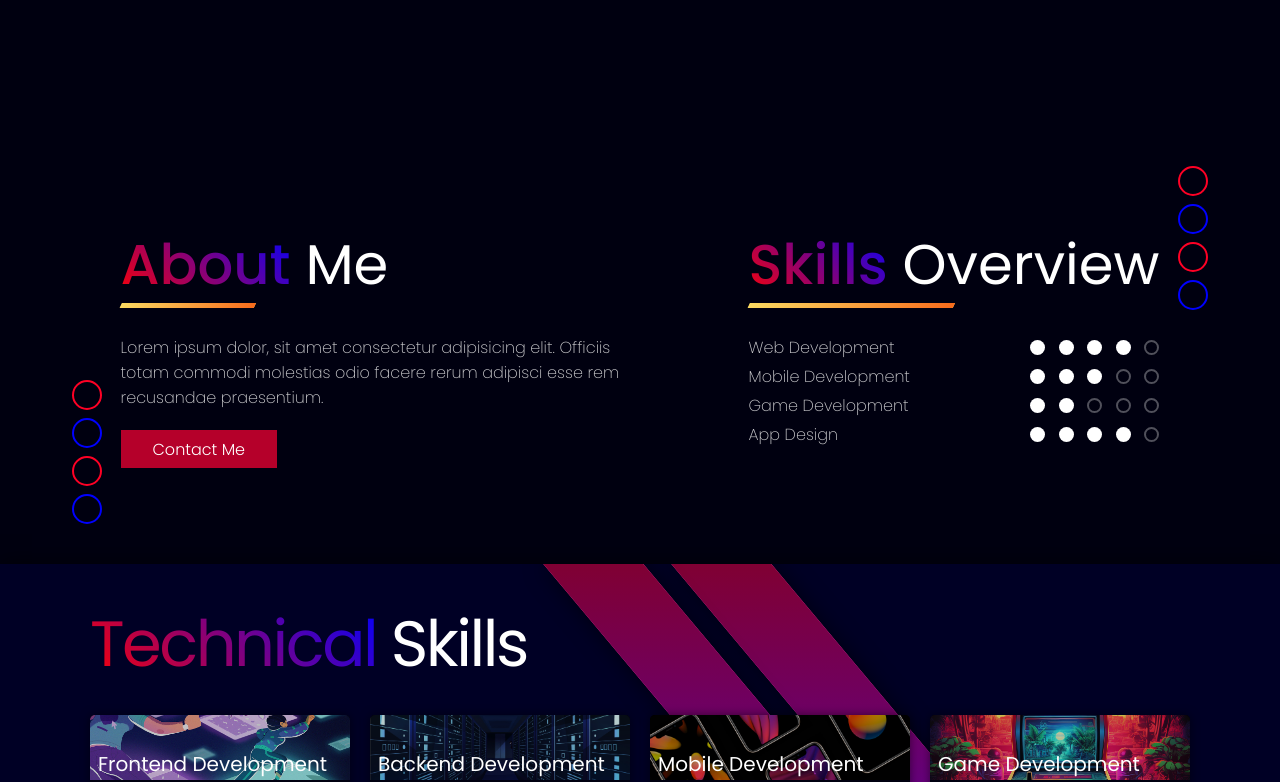
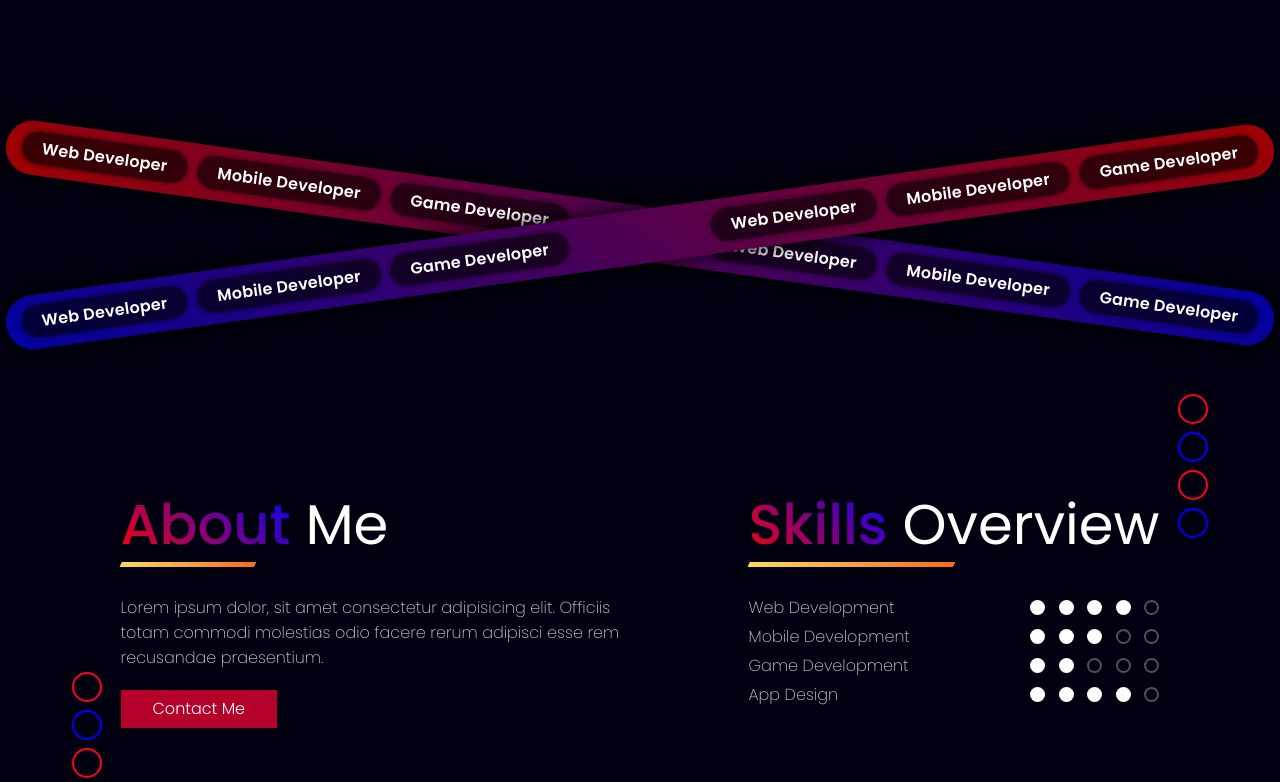
Before and after one commit to RyxnDmello/RyxnPortfolio, a React (Vite) app: page / in a window 1280 px wide. Shown: the part 621-1403 px from the top of the page. Built offline with nearby package versions, Linux system fonts and the light colour scheme.

Commit message:
Added Strips

```diff
--- a/public/Cursor.js
+++ b/public/Cursor.js
@@ -1,6 +1,6 @@
 const mouseCursor = document.getElementById("cursor");
 
-const clickables = ["projects-project", "skills-domain"];
+const hoverables = ["projects-project", "skills-domain"];
 
 const mouseHover = (event, options, animationClass) => {
   for (const i in event.target.classList) {
@@ -13,7 +13,6 @@ const mouseHover = (event, options, animationClass) => {
     }
   }
 
-  console.log(false);
   mouseCursor.classList.remove(animationClass);
 };
 
@@ -28,5 +27,5 @@ window.addEventListener("mouseup", () => {
 window.addEventListener("mousemove", (event) => {
   mouseCursor.style.translate = `${event.pageX}px ${event.pageY}px`;
 
-  mouseHover(event, clickables, "clickable");
+  mouseHover(event, hoverables, "hoverable");
 });
--- a/src/App.css
+++ b/src/App.css
@@ -18,6 +18,7 @@
 
 body {
   background-color: #000010;
+  overflow-x: hidden;
   position: relative;
   z-index: -1;
 }
--- a/src/App.tsx
+++ b/src/App.tsx
@@ -1,15 +1,21 @@
 import Script from "./components/Common/Script";
+
+import Strip from "./components/decorations/Strip";
+
+import Cursor from "./components/Common/Cursor";
 
 import Header from "./components/Header";
 import About from "./components/About";
 import Skills from "./components/Skills";
 import Projects from "./components/Projects";
-import Cursor from "./components/Common/Cursor";
 
 export default function App() {
   return (
     <>
       <Header />
+
+      <Strip />
+      <Strip />
 
       <main>
         <About />
--- /dev/null
+++ b/src/components/decorations/Strip.tsx
@@ -0,0 +1,17 @@
+import { IDecoration } from "../../interfaces/Decoration";
+
+export default function Strip({ count = 2 }: IDecoration) {
+  return (
+    <div className="strip">
+      {Array.from({ length: count }, (_, i) => {
+        return (
+          <div key={i} className="strip-label-group">
+            <h4 className="strip-label">Web Developer</h4>
+            <h4 className="strip-label">Mobile Developer</h4>
+            <h4 className="strip-label">Game Developer</h4>
+          </div>
+        );
+      })}
+    </div>
+  );
+}
--- a/src/css/common.css
+++ b/src/css/common.css
@@ -15,7 +15,7 @@
   top: -10px;
 }
 
-#cursor.clickable {
+#cursor.hoverable {
   border-radius: 2.5px;
   rotate: 45deg;
 }
--- a/src/css/decorations.css
+++ b/src/css/decorations.css
@@ -16,6 +16,77 @@
 
 .row {
   grid-auto-flow: column;
+}
+
+/*------------------------------------*/
+/*-------------- STRIPS --------------*/
+/*------------------------------------*/
+
+.strip {
+  justify-content: space-between;
+  box-shadow: 0 0 20px #000;
+  grid-auto-flow: column;
+  padding: 0.65rem 1rem;
+  border-radius: 40px;
+  align-items: center;
+  position: relative;
+  display: grid;
+  gap: 1rem;
+}
+
+.strip:nth-of-type(1) {
+  background-color: #ffffff15;
+  margin-top: 5rem;
+  rotate: 8deg;
+}
+
+.strip:nth-of-type(2) {
+  background-color: #ffffff15;
+  margin-bottom: 2.5rem;
+  translate: 0 -50px;
+  rotate: -8deg;
+}
+
+.strip:nth-of-type(1)::before,
+.strip:nth-of-type(2)::before {
+  border-radius: 40px;
+  position: absolute;
+  margin: 0 auto;
+  height: 100%;
+  content: "";
+  z-index: -1;
+  width: 100%;
+  right: 0;
+  left: 0;
+  top: 0;
+}
+
+.strip:nth-of-type(1)::before {
+  background-image: linear-gradient(45deg, #a00000, #0000a0);
+}
+
+.strip:nth-of-type(2)::before {
+  background-image: linear-gradient(45deg, #0000a0, #a00000);
+}
+
+.strip-label-group {
+  justify-content: center;
+  grid-auto-flow: column;
+  align-items: center;
+  display: grid;
+  gap: 0.65rem;
+}
+
+.strip-label {
+  font-family: "Poppins", sans-serif;
+  box-shadow: 0 0 5px #00000080;
+  background-color: #000000a0;
+  padding: 0.25rem 1.25rem;
+  letter-spacing: 0.25px;
+  border-radius: 40px;
+  font-weight: 600;
+  font-size: 1rem;
+  color: #fff;
 }
 
 /*-------------------------------------*/
--- a/src/css/home/about.css
+++ b/src/css/home/about.css
@@ -6,8 +6,8 @@
   justify-content: center;
   grid-auto-flow: column;
   align-content: center;
+  padding: 8rem 4rem;
   align-items: start;
-  padding: 6rem 4rem;
   position: relative;
   display: grid;
   gap: 8rem;
--- a/src/css/home/header.css
+++ b/src/css/home/header.css
@@ -12,7 +12,7 @@ header {
 }
 
 .header-heading {
-  background: -webkit-linear-gradient(45deg, red, blue);
+  background: -webkit-linear-gradient(45deg, #ff0000, #0000ff);
   -webkit-text-fill-color: transparent;
   font-family: "Poppins", sans-serif;
   -webkit-background-clip: text;
```
